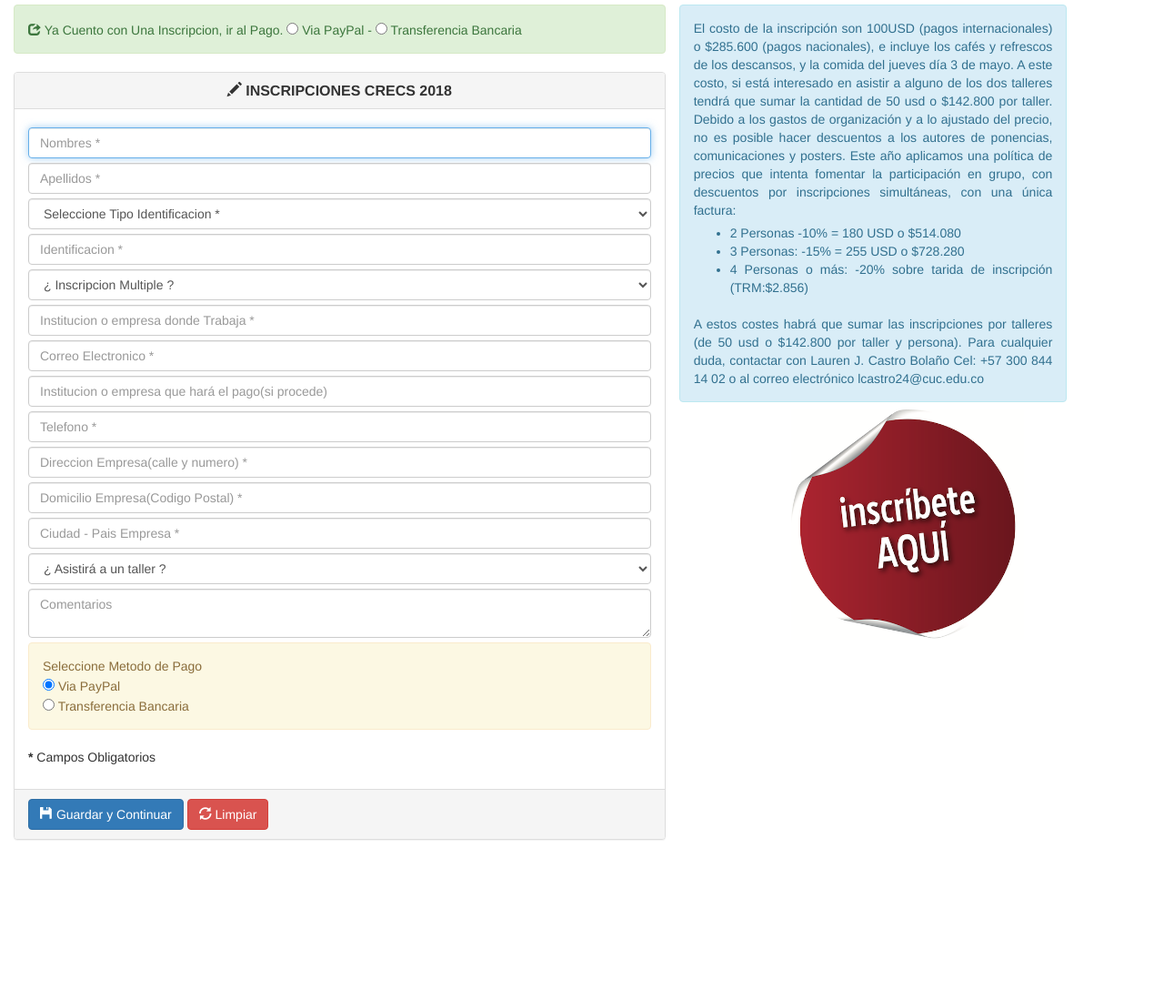
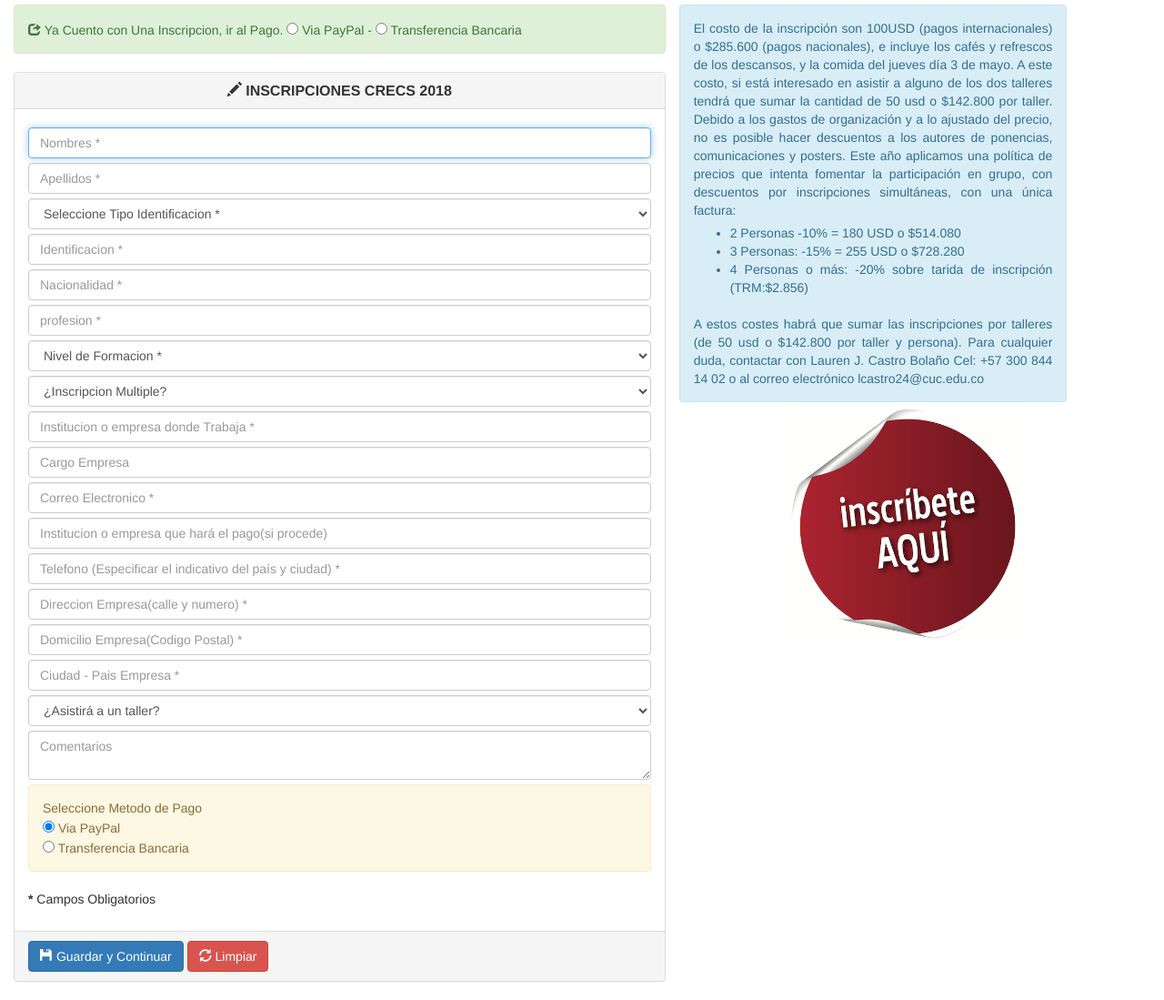
Before and after one commit to dtorres3095007/InscripcionEvento, a CodeIgniter app: page /InscripcionEvento/ in a window 1280 px wide. Shown: the whole page at 91% size. Before the commit the page ends 923 px from the top, so only its background shows below. Run offline with CodeIgniter, Linux system fonts and the light colour scheme.

Commit message:
campos nacionalidad, profesion y cargo agregados

```diff
--- a/application/controllers/pages.php
+++ b/application/controllers/pages.php
@@ -22,9 +22,16 @@ class pages extends CI_Controller {
         $apellidos = $this->input->post('apellidos');
         $identificacion = $this->input->post('identificacion');
         $tipo_identificacion = $this->input->post('tipo_identificacion');
+
+
+        $nacionalidad = $this->input->post('nacionalidad');
+        $profesion = $this->input->post('profesion');
+        $cargo = $this->input->post('cargo');
+        $nivel_formacion = $this->input->post('formacion');
+
         $empresa_trabaja = $this->input->post('empresa_trabaja');
         //$codigo_emp_paga = $this->input->post('codigo_emp_paga');
-        $codigo_emp_paga="SINCODIGO";
+        $codigo_emp_paga = "SINCODIGO";
         $telefono = $this->input->post('telefono');
         $direccion = $this->input->post('direccion');
         $postal = $this->input->post('postal');
@@ -42,16 +49,25 @@ class pages extends CI_Controller {
         } else if (empty($apellidos) || ctype_space($apellidos)) {
             echo json_encode(2);
             return;
-        }else if (empty($tipo_identificacion) || ctype_space($tipo_identificacion)) {
+        } else if (empty($tipo_identificacion) || ctype_space($tipo_identificacion)) {
             echo json_encode(13);
             return;
         } else if (empty($identificacion) || ctype_space($identificacion)) {
             echo json_encode(14);
             return;
-        }  else if ($this->pages_model->Existe_identificacion($identificacion)) {
+        } else if ($this->pages_model->Existe_identificacion($identificacion)) {
             echo json_encode(15);
             return;
-        } else if (empty($empresa_trabaja) || ctype_space($empresa_trabaja)) {
+        }else if (empty($nacionalidad) || ctype_space($nacionalidad)) {
+            echo json_encode(16);
+            return;
+        }else if (empty($profesion) || ctype_space($profesion)) {
+            echo json_encode(17);
+            return;
+        }else if (empty($nivel_formacion) || ctype_space($nivel_formacion)) {
+            echo json_encode(18);
+            return;
+        }  else if (empty($empresa_trabaja) || ctype_space($empresa_trabaja)) {
             echo json_encode(3);
             return;
         } else if (empty($codigo_emp_paga) || ctype_space($codigo_emp_paga)) {
@@ -72,7 +88,7 @@ class pages extends CI_Controller {
         } else if (empty($ciudad_pais) || ctype_space($ciudad_pais)) {
             echo json_encode(10);
             return;
-        }  else if ($valida_nombre == false) {
+        } else if ($valida_nombre == false) {
             echo json_encode(11);
             return;
         } else if ($valida_apellidos == FALSE) {
@@ -80,7 +96,7 @@ class pages extends CI_Controller {
             return;
         }
 
-        $resultado = $this->pages_model->guardar($nombres, $apellidos, $empresa_trabaja, $correo, $empresa_paga, $codigo_emp_paga, $telefono, $direccion, $postal, $ciudad_pais, $otrotaller, $comentarios, $id_inscrip, $identificacion, $tipo_identificacion);
+        $resultado = $this->pages_model->guardar($nombres, $apellidos, $empresa_trabaja, $correo, $empresa_paga, $codigo_emp_paga, $telefono, $direccion, $postal, $ciudad_pais, $otrotaller, $comentarios, $id_inscrip, $identificacion, $tipo_identificacion, $nacionalidad, $profesion, $cargo, $nivel_formacion);
         if ($nump > 0) {
             $id_inscrip = $this->pages_model->traer_ultimo_registro($identificacion);
 
@@ -88,12 +104,12 @@ class pages extends CI_Controller {
                 $n = "nombres" . $i;
                 $a = "apellidos" . $i;
                 $tiden = "tipo_identificacion" . $i;
-                $iden= "identificacion" . $i;
+                $iden = "identificacion" . $i;
                 $nombres = $this->input->post($n);
                 $apellidos = $this->input->post($a);
                 $identificacion = $this->input->post($iden);
                 $tipo_identificacion = $this->input->post($tiden);
-                $resultado = $this->pages_model->guardar_multiple($nombres, $apellidos, $id_inscrip,$identificacion,$tipo_identificacion);
+                $resultado = $this->pages_model->guardar_multiple($nombres, $apellidos, $id_inscrip, $identificacion, $tipo_identificacion);
             }
         }
         echo json_encode($resultado);
--- a/application/models/pages_model.php
+++ b/application/models/pages_model.php
@@ -13,7 +13,7 @@ class pages_model extends CI_Model {
         $this->load->database();
     }
 
-    public function guardar($nombres, $apellidos, $empresa_trabaja, $correo, $empresa_paga, $codigo_emp_paga, $telefono, $direccion, $postal, $ciudad_pais, $otrotaller, $comentarios, $id_inscrip, $identificacion, $identificaciontipo) {
+    public function guardar($nombres, $apellidos, $empresa_trabaja, $correo, $empresa_paga, $codigo_emp_paga, $telefono, $direccion, $postal, $ciudad_pais, $otrotaller, $comentarios, $id_inscrip, $identificacion, $identificaciontipo, $nacionalidad, $profesion, $cargo, $nivel_formacion) {
         $this->db->insert($this->inscripciones_tabla, array(
             "nombres" => $nombres,
             "apellidos" => $apellidos,
@@ -30,12 +30,16 @@ class pages_model extends CI_Model {
             "ciudad_pais" => $ciudad_pais,
             "identificacion" => $identificacion,
             "tipo_identificacion" => $identificaciontipo,
+            "nacionalidad" => $nacionalidad,
+            "profesion" => $profesion,
+            "cargo" => $cargo,
+            "nivel_formacion" => $nivel_formacion,
         ));
 
         return 0;
     }
 
-    public function guardar_multiple($nombres, $apellidos, $id_inscrip,$identificacion,$identificaciontipo) {
+    public function guardar_multiple($nombres, $apellidos, $id_inscrip, $identificacion, $identificaciontipo) {
         $this->db->insert($this->inscripciones_mul_tabla, array(
             "nombres" => $nombres,
             "apellidos" => $apellidos,
@@ -56,7 +60,8 @@ class pages_model extends CI_Model {
         $row = $query->row();
         return $row->id;
     }
-     public function Existe_identificacion($identificacion) {
+
+    public function Existe_identificacion($identificacion) {
         $this->db->select('count(*) as cantidad');
         $this->db->from($this->inscripciones_tabla);
         $this->db->where('identificacion', $identificacion);
--- a/application/views/pages/index.php
+++ b/application/views/pages/index.php
@@ -21,10 +21,20 @@
                     <option value="Documento Nacional de Identidad">Documento Nacional de Identidad</option>
 
                 </select>
+
                 <input type="number" id="idetificacion" name="identificacion" required="" class="form-control mar-3" placeholder="Identificacion *">
-
+                <input type="text" id="nacionalidad" name="nacionalidad" required="" class="form-control mar-3" placeholder="Nacionalidad *">
+                <input type="text" id="profesion" name="profesion" required="" class="form-control mar-3" placeholder="profesion *">
+                <select name="formacion" class="form-control mar-3" id="cbx_n_formacion" required="">
+                    <option value="">Nivel de Formacion *</option>
+                    <option value="Pregrado">Pregrado</option>
+                    <option value="Postgrado">Postgrado</option>
+                    <option value="Maestria">Maestria</option>
+                    <option value="Doctorado">Doctorado</option>
+                    <option value="Posdoctorado">Posdoctorado</option>
+                </select>
                 <select class="form-control mar-3" id="cbx_mas_personas">
-                    <option value="">¿ Inscripcion Multiple ?</option>
+                    <option value="">¿Inscripcion Multiple?</option>
                     <option value="2">2 personas -10%</option>
                     <option value="3">3 personas -15%</option>
                     <option value="4">4 personas o mas -20%</option>
@@ -35,15 +45,27 @@
                 </div>
 
                 <input type="text" id="empresa_trabaja" name="empresa_trabaja"  required="" class="form-control mar-3" placeholder="Institucion o empresa donde Trabaja *">
+
+
+                <div class=" mar-3">
+
+                    <input type="text" class="form-control" id="cargo_empresa"  list = "lst_cargos" placeholder="Cargo Empresa" name="cargo">
+                    <datalist id="lst_cargos">
+                        <option value="Docente">
+                        <option value="Investigador">
+                        <option value="Administrativo">
+
+                    </datalist>
+                </div>
                 <input id="correo" name="correo" type="email" required="" class="form-control mar-3"  placeholder="Correo Electronico *">
                 <input type="text" name="empresa_paga" class="form-control mar-3" placeholder="Institucion o empresa que hará el pago(si procede)">
                 <!--<input type="text" id="codigo_emp_paga"  required="" name="codigo_emp_paga" class="form-control mar-3" placeholder="NIF O CIF *">
-                --><input id="telefono" name="telefono" required="" type="number" class="form-control mar-3" placeholder="Telefono *">
+                --><input id="telefono" name="telefono" required="" type="number" class="form-control mar-3" placeholder="Telefono (Especificar el indicativo del país y ciudad) *">
                 <input type="text" id="direccion" name="direccion" required="" class="form-control mar-3" placeholder="Direccion Empresa(calle y numero) *">
                 <input type="text" id="postal" name="postal" required="" class="form-control mar-3"  placeholder="Domicilio Empresa(Codigo Postal) *">
                 <input type="text" id="ciudad_pais" name="ciudad_pais" required="" class="form-control mar-3" placeholder="Ciudad - Pais Empresa *">
                 <select name="otrotaller"  class="form-control mar-3">
-                    <option value="">¿ Asistirá a un taller ?</option>
+                    <option value="">¿Asistirá a un taller?</option>
                     <option value="COMO PUBLICAR CON IMPACTO EN REVISTAS INDEXADAS">CÓMO PUBLICAR CON IMPACTO EN REVISTAS INDEXADAS</option>
                     <option value="GESTION DE DATOS DE CITAS: WOS Y SCOPUS FRENTE A GOOGLE SCHOLAR">GESTIÓN DE DATOS DE CITAS: WOS Y SCOPUS FRENTE A GOOGLE SCHOLAR</option>
 
--- a/js/myscript.js
+++ b/js/myscript.js
@@ -44,15 +44,14 @@ function GuardarInscripcion() {
         contentType: false,
         processData: false
     }).done(function (datos) {
-
+        alert(datos)
         if (datos == 1) {
 
             Limpiar_focus("#nombres", "<b>!Error!</b> Ingrese Nombres.", "danger");
 
         } else if (datos == 2) {
             Limpiar_focus("#apellidos", "<b>!Error!</b> Ingrese Apellidos.", "danger");
-        }
-        if (datos == 11) {
+        }else if (datos == 11) {
 
             Limpiar_focus("#nombres", "<b>!Error!</b> El Campo Nombres No puede Contener Numeros.", "danger");
 
@@ -65,6 +64,15 @@ function GuardarInscripcion() {
         } else if (datos == 15) {
             var mensaje = "<b>!Error!</b> El Numero de Identificacion " + $("#idetificacion").val() + " Ya Tiene Una Inscrpcion.";
             Limpiar_focus("#idetificacion", mensaje, "danger");
+        } else if (datos == 16) {
+            var mensaje = "<b>!Error!</b> Ingrese Nacionalidad.";
+            Limpiar_focus("#nacionalidad", mensaje, "danger");
+        } else if (datos == 17) {
+            var mensaje = "<b>!Error!</b> Ingrese Profesion.";
+            Limpiar_focus("#profesion", mensaje, "danger");
+        } else if (datos == 18) {
+            var mensaje = "<b>!Error!</b> Seleccione Nivel de Formacion.";
+            Limpiar_focus("#cbx_n_formacion", mensaje, "danger");
         } else if (datos == 3) {
             Limpiar_focus("#empresa_trabaja", "<b>!Error!</b> Ingrese Empresa donde Trabaja.", "danger");
         } else if (datos == 4) {
@@ -83,7 +91,7 @@ function GuardarInscripcion() {
             Limpiar_focus("#ciudad_pais", "<b>!Error!</b> Ingrese Ciudad-Pais.", "danger");
         } else if (datos == 0) {
             var for_pago = $('input:radio[name=pago]:checked').val();
-            var j = ".des_"+for_pago;
+            var j = ".des_" + for_pago;
             Limpiar_focus(j, "<b>!Bien!</b>  Inscripcion Guardada Con Exito, Puede Proceder Con el Pago.", "success");
 
 
```
Also changed, not shown: crecs.sql (+6 -2 lines). Lines whose indentation alone changed are shown as unchanged.
